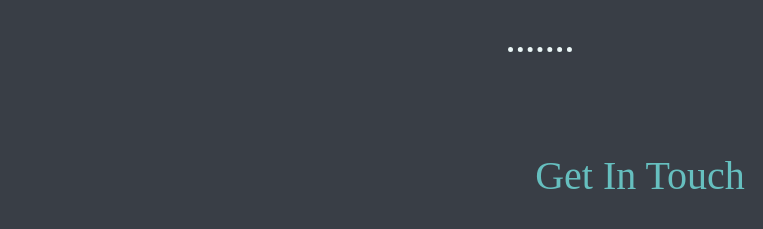
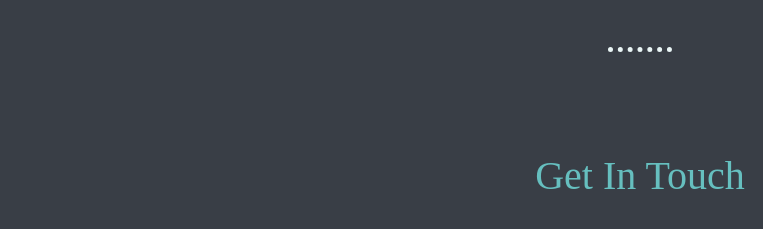
Before and after one commit to pippimotta/mysite, a plain HTML site: page index.html in a window 1280 px wide. Shown: the part 1785-2014 px from the top of the page, 0-763 px from the left. Drawn offline with Linux system fonts and the light colour scheme; a web font is replaced by a local one.

Commit message:
Update styles.css

```diff
--- a/css/styles.css
+++ b/css/styles.css
@@ -42,8 +42,7 @@ hr {
 }
 
 .second-hr {
-  position: relative;
-  right: 100px;
+  margib: auto auto;
 }
 
 .profile {
```
